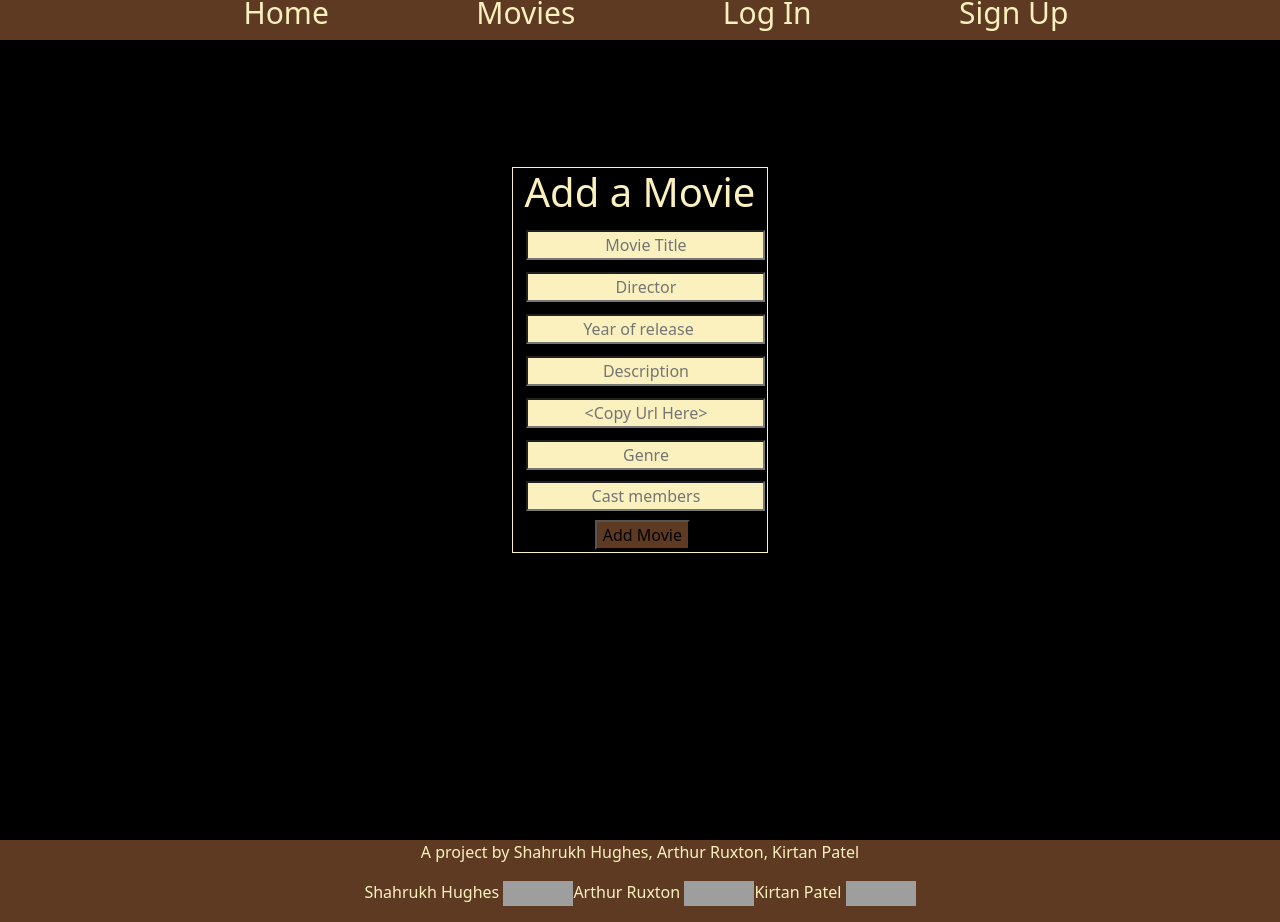
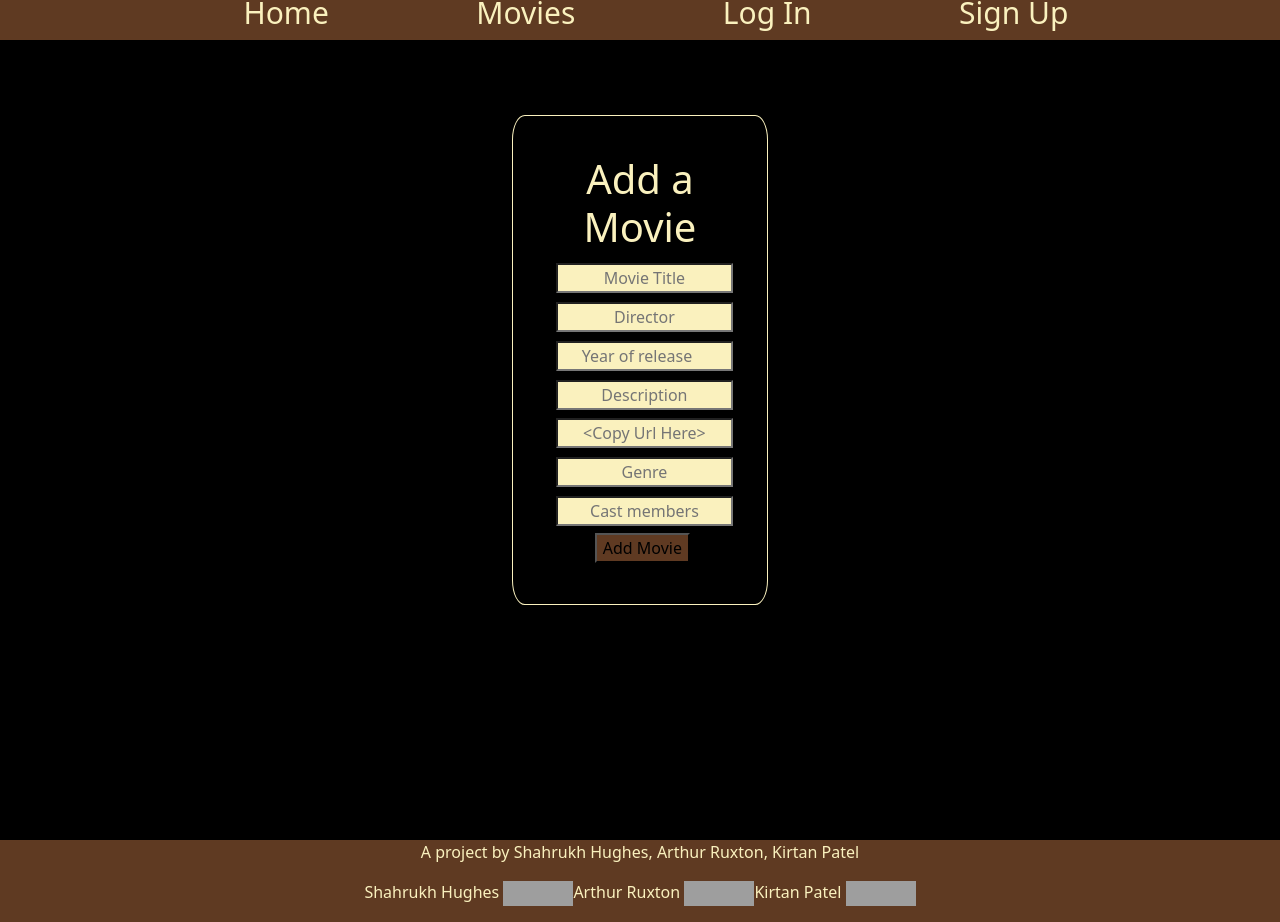
Before and after one commit to Shak-H/MERN-Full-Stack-Project---Movie-Review-Site, a React (Create React App) app in the folder front-end/: page /movies/new in a window 1280 px wide. Built offline with nearby package versions, Linux system fonts and the light colour scheme; grey boxes are pictures that could not be loaded.

Commit message:
edited login function, improved styling on forms

```diff
--- a/front-end/src/helpers/api.js
+++ b/front-end/src/helpers/api.js
@@ -35,6 +35,21 @@ export const deleteMovie = async (id) => {
   return response.data
 }
 
+const makeAxiosRequest = async (url, data) => {
+  const config = getAxiosRequestConfig(url, data)
+
+  const response = await axios(config)
+  return response.data
+}
+
+export const login = async (data) => {
+  return makeAxiosRequest('/login', data)
+}
+
+export const register = (data) => {
+  return makeAxiosRequest('/register', data)
+}
+
 export const getAxiosRequestConfig = (requestUrl, data, method = 'post') => {
   const config = {
     method,
--- a/front-end/src/pages/Login.js
+++ b/front-end/src/pages/Login.js
@@ -1,10 +1,11 @@
 import * as React from 'react'
-import axios from 'axios'
+// import axios from 'axios'
 import { useState } from 'react'
 import { setToken } from '../helpers/auth'
+import { login } from '../helpers/api'
 import { useNavigate } from 'react-router-dom'
 import FormInput from '../components/FormInput'
-import { getAxiosRequestConfig } from '../helpers/api'
+// import { getAxiosRequestConfig } from '../helpers/api'
 
 const Login = ({ setIsLoggedIn }) => {
   const [data, setData] = useState({
@@ -16,29 +17,18 @@ const Login = ({ setIsLoggedIn }) => {
   const [isError, setIsError] = useState(false)
   const navigate = useNavigate()
 
-  // const handleSuccesfulLogin = ({ token }) => {
-  //   setToken(token)
-  //   setIsLoggedIn(true)
-  //   setIsError(false)
-  //   navigate('/home')
-  // }
+  const handleSuccesfulLogin = ({ token }) => {
+    setToken(token)
+    setIsLoggedIn(true)
+    setIsError(false)
+    navigate('/')
+  }
 
   const handleSubmit = async (event) => {
     event.preventDefault()
 
-    const config = getAxiosRequestConfig('/login', data)
+    login(data).then(handleSuccesfulLogin).catch(handleError)
 
-    try {
-      const response = await axios(config).catch(handleError)
-      console.log(response.data.token)
-      setToken(response.data.token)
-      setIsLoggedIn(true)
-      setIsError(false)
-      navigate('/movies')
-    } catch (err){
-      console.error(err)
-      setIsError(true)
-    }
   }
 
 
--- a/front-end/src/styles/main.scss
+++ b/front-end/src/styles/main.scss
@@ -25,3 +25,27 @@ body {
 .form-section {
   height: 80vh;
 }
+
+.add-movie-form,
+.login-form,
+.edit-a-movie-form,
+.registration-form {
+  padding: 3%;
+  text-align: center;
+  border: 1px solid rgb(250, 241, 190);
+  border-radius: 5%;
+  justify-content: center;
+  align-items: center;
+  flex-direction: column;
+  input {
+    text-align: center;
+    margin: 2.5%;
+    width: 100%;
+    background-color: rgb(250, 241, 190);
+  }
+}
+
+#submit-button {
+  background-color: rgb(95, 58, 34);
+  width: 100%;
+}
```
